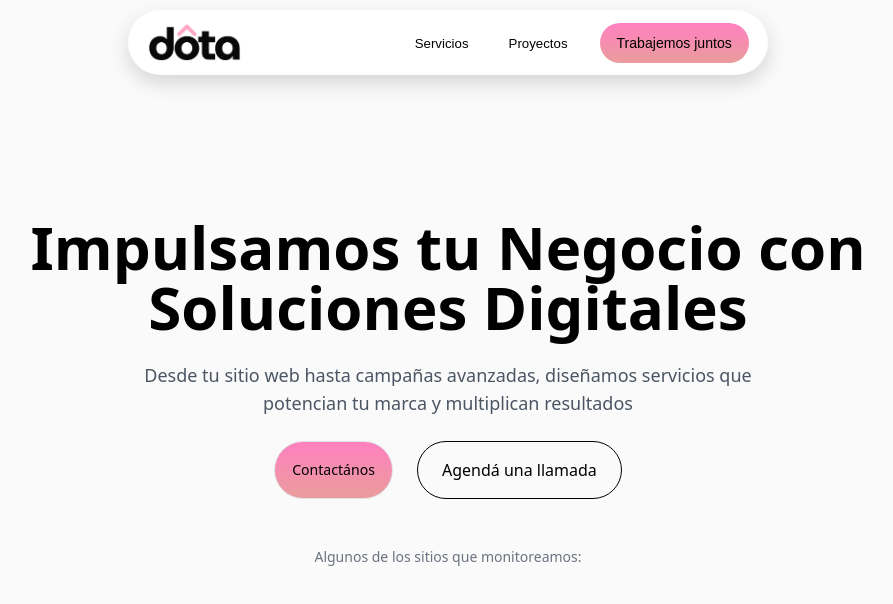
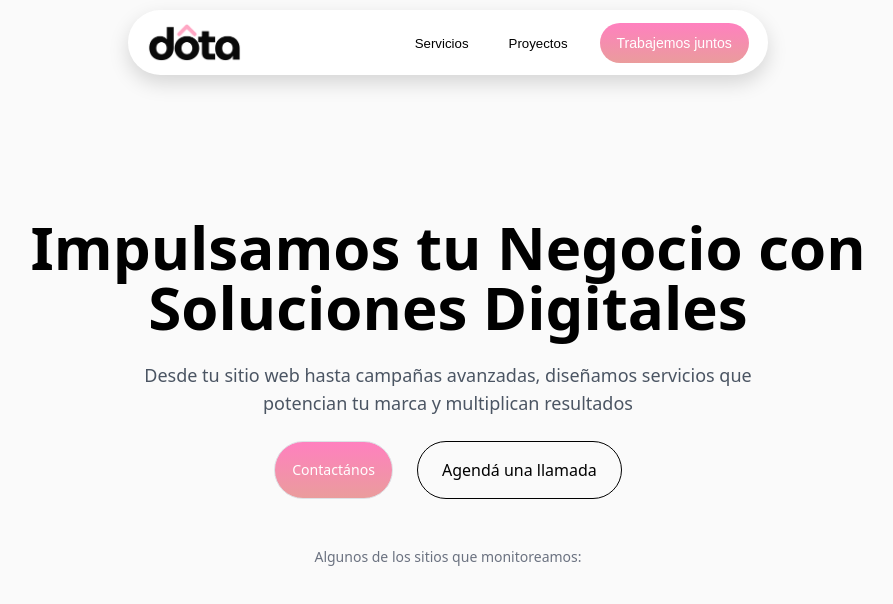
Before and after one commit to ivolevy/agency-website, a React (Vite) app: page / in a window 1280 px wide. Shown: the top 604 px of the page, without its empty margins (192-1085 px from the left). Built offline with nearby package versions, Linux system fonts and the light colour scheme; a web font is replaced by a local one.

Commit message:
styles updates

```diff
--- a/src/assets/styles/contact.css
+++ b/src/assets/styles/contact.css
@@ -9,7 +9,7 @@
 
 input:focus, textarea:focus {
     outline: none !important;
-    border-color: #ea9c9c !important; /* Color naranja */
+    border-color: #ea9c9c !important;
     box-shadow: 0 0 5px #ea9c9c !important;
 }
 
@@ -29,5 +29,6 @@ input:focus, textarea:focus {
 }
 
 .contactButton:hover{
-    background-color: #ea9c9c6e !important;
+    border: 1px solid #ea9c9c !important;
+    box-shadow: 0 0 5px #ea9c9c !important;
 }
--- a/src/assets/styles/nav.css
+++ b/src/assets/styles/nav.css
@@ -62,27 +62,26 @@ nav ul li a:hover {
 .navButton {
   border-radius: 35px;
   padding: 12px 17px;
-  color: #000 !important;
-  background: linear-gradient(to bottom, #ff80bf, #ea9c9c);
+  color: #fff !important;
+  background: linear-gradient(to bottom, #ff80bf, #ea9c9c) !important;
   cursor: pointer;
-  transition: all 0.3s ease-in-out, color 0.3s ease-in-out !important;
   font-size: 0.88rem;
+  transition: all 0.3s ease;
 }
 
 .navButton:hover {
-  background: linear-gradient(to bottom, #ea9c9c, #ff80bf);
-  color: #fff !important; /* Cambia a un color diferente */
+  color: #000 !important; /* Cambia a un color diferente */
 }
 
 .navButton2{
   background-color: transparent !important;
   border-radius: 35px;
   text-decoration: none;
-  transition: all 0.5s ease;
 }
 
 .navButton2:hover{
-  text-decoration: underline;
+  border: 1px solid #ea9c9c !important;
+  box-shadow: 0 0 5px #ea9c9c !important;
 }
 
 .hamburger {
--- a/src/components/Projects.jsx
+++ b/src/components/Projects.jsx
@@ -31,11 +31,10 @@ export const Projects = () => {
 
   return (
     <section className="text-center py-20 projects h-auto flex flex-col justify-center" id="projects" aria-labelledby="projects-title">
-      <h2 id="projects-title" className="text-4xl font-bold">
-        PROYECTOS <span className="italic font-light">DESTACADOS</span>
+      <h2 className="servicesTitle text-center mb-5">
+        <span className="underline">Proyectos</span> recientes
       </h2>
-
-      <div className="grid grid-cols-1 sm:grid-cols-2 md:grid-cols-3 gap-6 mt-8 px-4">
+      <div className="grid grid-cols-1 sm:grid-cols-2 md:grid-cols-3 gap-6 px-4">
         {projects.map((project, index) => (
           <motion.article
             key={project.id}
```
